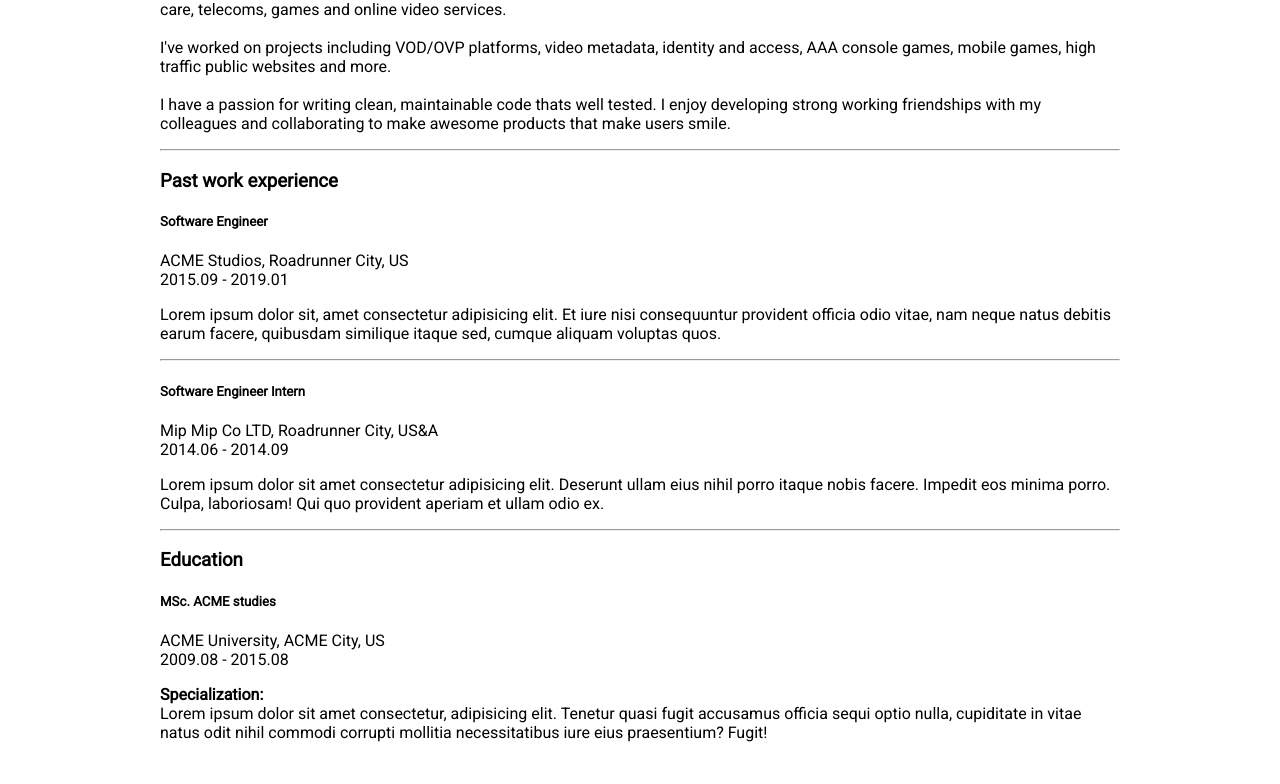
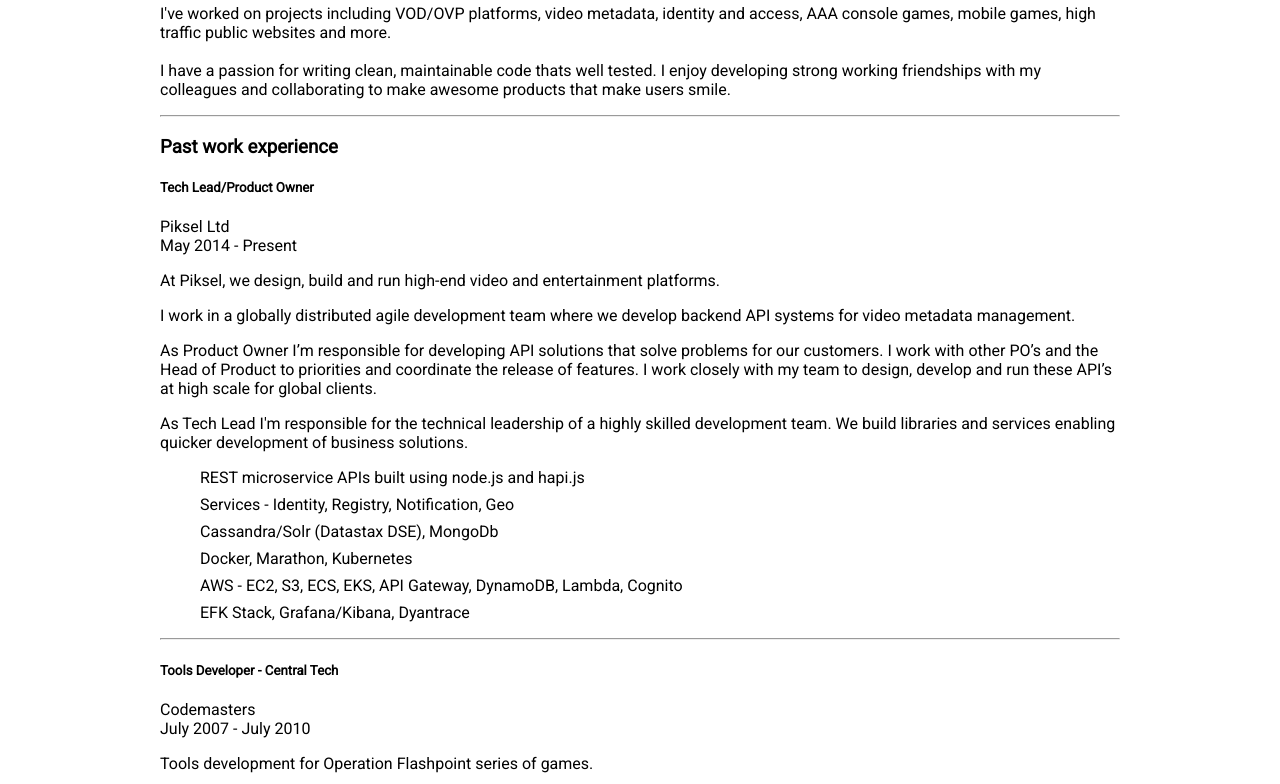
Before and after one commit to rpallas/robbiepallas.com, a Gatsby site: page /about in a window 1280 px wide. Shown: the part 796-1580 px from the top of the page. Built offline with nearby package versions, Linux system fonts and the light colour scheme; Gatsby itself is replaced by a stand-in of ours.

Commit message:
personalises aboutme page

```diff
--- a/src/components/hero/Hero.js
+++ b/src/components/hero/Hero.js
@@ -3,7 +3,7 @@ import { Jumbotron } from "react-bootstrap"
 
 //import custom styles
 import "./hero.css"
-import SocialRow from "../SocialRow/SocialRow"
+// import SocialRow from "../SocialRow/SocialRow"
 
 import Gravatar from 'react-gravatar'
 
--- a/src/pages/about.js
+++ b/src/pages/about.js
@@ -8,8 +8,7 @@ import "./index.css"
 
 import { Container, Row, Col } from "react-bootstrap"
 
-import CV from "/" //Import you CV file here!
-import other from "/" //Import other downloadable here
+import CV from "../downloads/RobbiePallas_CV.pdf"
 
 export default () => (
   <div className="App">
@@ -25,7 +24,6 @@ export default () => (
       <Container fluid>
         <Row style={{ marginTop: "2rem", marginBottom: "1.5rem" }}>
           <MyButton text={"CV download"} URL={CV} />
-          <MyButton text={"Other Downloadable"} URL={other} />
         </Row>
         <Row>
           <Col>
@@ -37,7 +35,7 @@ export default () => (
             <h5>I like to build, test and deploy things. Then I like to make pretty monitoring dashboards and study them</h5>
             <br />
             <p>
-              I've been developing software professionally since 2004. Over the years I've gained experience in a
+              I've been developing software professionally since 2003. Over the years I've gained experience in a
               variety of domains including, health care, telecoms, games and online video services.
               <br />
               <br />
@@ -59,44 +57,102 @@ export default () => (
             <h3>Past work experience</h3>
           </Col>
         </Row>
-        {/* Position number 1*/}
         <Row>
           <Col>
-            <h5>Software Engineer</h5>
+            <h5>Tech Lead/Product Owner</h5>
           </Col>
         </Row>
         <Row>
-          <Col>ACME Studios, Roadrunner City, US</Col>
-          <Col>2015.09 - 2019.01</Col>
+          <Col><a target="_blank" rel="noopener noreferrer" href="https://piksel.com">Piksel Ltd</a></Col>
+          <Col>May 2014 - Present</Col>
         </Row>
         <Row>
           <Col>
             <p style={{ marginTop: "1rem" }}>
-              Lorem ipsum dolor sit, amet consectetur adipisicing elit. Et iure
-              nisi consequuntur provident officia odio vitae, nam neque natus
-              debitis earum facere, quibusdam similique itaque sed, cumque
-              aliquam voluptas quos.
+              At Piksel, we design, build and run high-end video and entertainment platforms.
+            </p>
+            <p style={{ marginTop: "1rem" }}>
+              I work in a globally distributed agile development team where we develop backend
+              API systems for video metadata management.
+            </p>
+            <p style={{ marginTop: "1rem" }}>
+              As Product Owner I’m responsible for developing API solutions that solve problems
+              for our customers. I work with other PO’s and the Head of Product to priorities
+              and coordinate the release of features. I work closely with my team to design,
+              develop and run these API’s at high scale for global clients.
+            </p>
+            <p style={{ marginTop: "1rem" }}>
+              As Tech Lead I'm responsible for the technical leadership of a highly skilled
+              development team. We build libraries and services enabling quicker development
+              of business solutions.
+            </p>
+            <ul>
+              <li>REST microservice APIs built using node.js and hapi.js</li>
+              <li>Services - Identity, Registry, Notification, Geo</li>
+              <li>Cassandra/Solr (Datastax DSE), MongoDb</li>
+              <li>Docker, Marathon, Kubernetes</li>
+              <li>AWS - EC2, S3, ECS, EKS, API Gateway, DynamoDB, Lambda, Cognito</li>
+              <li>EFK Stack, Grafana/Kibana, Dyantrace</li>
+            </ul>
+          </Col>
+        </Row>
+        <hr />
+        <Row>
+          <Col>
+            <h5>Tools Developer - Central Tech</h5>
+          </Col>
+        </Row>
+        <Row>
+          <Col><a target="_blank" rel="noopener noreferrer" href="http://www.codemasters.com">Codemasters</a></Col>
+          <Col>July 2007 - July 2010</Col>
+        </Row>
+        <Row>
+          <Col>
+            <p style={{ marginTop: "1rem" }}>
+              Tools development for <a target="_blank" rel="noopener noreferrer" href="https://www.youtube.com/watch?v=mrxjvR3Rk18">Operation
+              Flashpoint</a> series of games.
+            </p>
+            <p style={{ marginTop: "1rem" }}>
+              Agile development methodologies (Scrum) - Large team of 100+ developers.
+            </p>
+            <p style={{ marginTop: "1rem" }}>
+              Projects include: Visual Effects Editor, Mission Editor, World Editor, Asset Pipelines, Exporters, Data Visualization, Build Deployment and Automatic Branching Tools.
+              .Net, C#, C++, Winforms, Silverlight, Wpf, Python, Perforce.
+            </p>
+            <p style={{ marginTop: "1rem" }}>
+              Development using X360 and PS3 development kits.
             </p>
           </Col>
         </Row>
         <hr />
-        {/* SW intern Position*/}
         <Row>
           <Col>
-            <h5>Software Engineer Intern</h5>
+            <h5>Lead Web Services Developer</h5>
           </Col>
         </Row>
         <Row>
-          <Col>Mip Mip Co LTD, Roadrunner City, US&A</Col>
-          <Col>2014.06 - 2014.09</Col>
+          <Col><a target="_blank" rel="noopener noreferrer" href="https://www.crunchbase.com/organization/caperfly">Caperfly</a></Col>
+          <Col>Aug 2012 - Dec 2013</Col>
         </Row>
         <Row>
           <Col>
             <p style={{ marginTop: "1rem" }}>
-              Lorem ipsum dolor sit amet consectetur adipisicing elit. Deserunt
-              ullam eius nihil porro itaque nobis facere. Impedit eos minima
-              porro. Culpa, laboriosam! Qui quo provident aperiam et ullam odio
-              ex.
+              I was with Caperfly through the development of 2 iOS trivia games
+              PredictThis and Big Brother - The Official Game.
+            </p>
+            <p style={{ marginTop: "1rem" }}>
+              Responsible for all server side development and cloud management (AWS & Scalr)
+              for the backend of the companies mobile games. This includes the setup and
+              configuration of the entire server stack, including: installing web servers,
+              deployment, scaling, load balancing, load testing, DNS management, logging
+              and monitoring.
+            </p>
+            <p style={{ marginTop: "1rem" }}>
+              I was also tasked with the development and maintenance of our web service API's
+              and a selection of in-house tools, such as web based editing of game data. For
+              this we used a variety of technologies including MongoDb (game data), Php
+              (main game backend services) and NodeJs (additional services), Javascript
+              SPA using KnockoutJS (editor).
             </p>
           </Col>
         </Row>
@@ -107,24 +163,19 @@ export default () => (
             <h3>Education</h3>
           </Col>
         </Row>
-        {/* Masters Degreee*/}
         <Row>
           <Col>
-            <h5>MSc. ACME studies</h5>
+            <h5>Computer Science Degree</h5>
           </Col>
         </Row>
         <Row>
-          <Col>ACME University, ACME City, US</Col>
-          <Col>2009.08 - 2015.08</Col>
+          <Col>Sheffield Hallam University, UK</Col>
+          <Col>2000 - 2004</Col>
         </Row>
         <Row>
           <Col>
             <p style={{ marginTop: "1rem" }}>
-              <strong>Specialization:</strong>
-              <br /> Lorem ipsum dolor sit amet consectetur, adipisicing elit.
-              Tenetur quasi fugit accusamus officia sequi optio nulla,
-              cupiditate in vitae natus odit nihil commodi corrupti mollitia
-              necessitatibus iure eius praesentium? Fugit!
+              <strong>Specialization: Software Engineering</strong>
             </p>
           </Col>
         </Row>
--- a/src/pages/index.js
+++ b/src/pages/index.js
@@ -3,7 +3,7 @@ import Layout from "../components/layout/Layout"
 
 import Hero from "../components/hero/Hero"
 import Summary from "../components/summary/Summary"
-import Projects from "../components/projects/Projects"
+// import Projects from "../components/projects/Projects"
 
 //import bootstrap styles
 import "../bootstrap/css/bootstrap.min.css"
```
Also changed, not shown: 1 other file.
